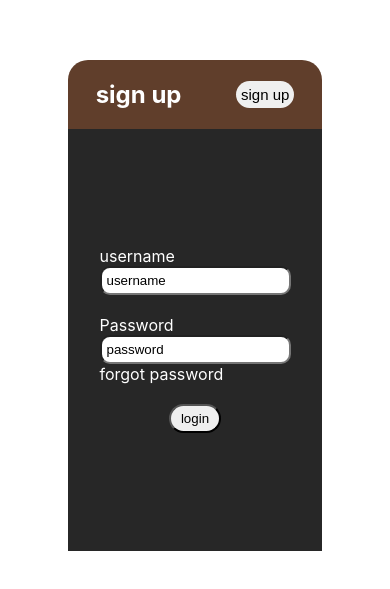
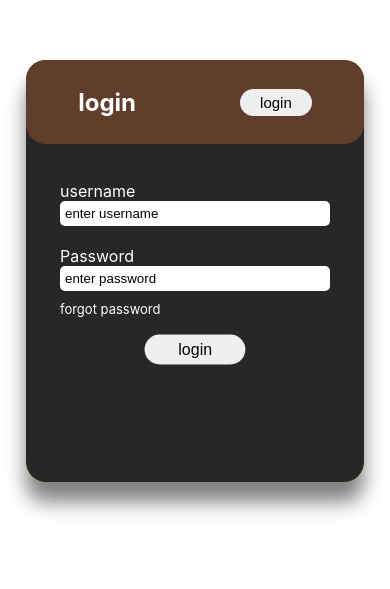
Before and after one commit to Rajatsoni111/project-B, a React (Create React App) app: page / in a window 390 px wide. Shown: the part 151-740 px from the top of the page. Built offline with nearby package versions, Linux system fonts and the light colour scheme.

Commit message:
login signup

```diff
--- a/src/components/login-signup.jsx
+++ b/src/components/login-signup.jsx
@@ -31,14 +31,13 @@ const Login = () => {
     const flipCardMst = (e) => {
         e.preventDefault()
         // setId2('flipCard')
-        if (loginSignUp == "sign up") {
-            setLoginSignup('login')
+        if (loginSignUp2 == "sign up") {
+            setLoginSignup2('login')
             setId("sliderani1")
             setId2('flipCard')
         }
         else {
-            setLoginSignup('sign up')
-            setId("sliderani2")
+            setLoginSignup2('sign up')
             setId2('flipCard2')
         }
 
@@ -86,34 +85,40 @@ const Login = () => {
                     </div>
                 </div>
                 <div className="maincontainer">
-                <div className='switcher' >
-                        <h2 className='slider-name'>{loginSignUp2}</h2>
-                        <button onClick={flipCardMst} className='slider-btn'>{loginSignUp2}</button>
+
+                <div className="thecard" id={id2}>
+
+                    <div className="mobile-login-1">
+                    <div className='switcher' >
+                        <h2 className='slider-name'>login</h2>
+                        <button onClick={flipCardMst} className='slider-btn'>login</button>
                     </div>
-                <div className="thecard" id={id2}>
-                    <div className="login-1">
                         <div className='login-1-1'>
                             <label htmlFor="">username</label>
-                            <input type="text" placeholder="username" />
+                            <input type="text" placeholder="enter username" />
                             <br />
                             <label>Password</label>
-                            <input type="text" placeholder="password" />
+                            <input type="text" placeholder="enter password" />
                             <a href="">forgot password</a>
                             <button>login</button>
                         </div>
                     </div>
-                    <div className="signup-1">
+                    <div className="mobile-signup-1">
+                    <div className='switcher'>
+                        <h2 className='slider-name'>signup</h2>
+                        <button onClick={flipCardMst} className='slider-btn'>signup</button>
+                    </div>
                     <div className='signup-1-1'>
                                 <label htmlFor="">username</label>
-                                <input type="text" placeholder="username" />
+                                <input type="text" placeholder="enter username" />
                                 {/* <label htmlFor="">fullname</label>
                             <input type="text" placeholder='full name' /> */}
                                 <br />
                                 <label htmlFor="">email</label>
-                                <input type="email" placeholder='email' />
+                                <input type="email" placeholder='enter email' />
                                 <br />
                                 <label>Password</label>
-                                <input type="passwoord" placeholder="password" />
+                                <input type="passwoord" placeholder="enter password" />
                                 <button>create</button>
                             </div>
                     </div>
--- a/src/stylesheet/login-signup.css
+++ b/src/stylesheet/login-signup.css
@@ -1,16 +1,20 @@
 body{
-  /* background-image: url("https://img.freepik.com/free-photo/flat-lay-desktop-with-laptop-cup-coffee_23-2148430890.jpg?w=1380&t=st=1723198038~exp=1723198638~hmac=92ae1d81333a41dd08ccc9b4f7343bc28e5048ffb8c45b4a1dd4af2ca0bbbd73"); */
+  /* background-image: url("https://c0.wallpaperflare.com/preview/912/739/608/black-coffee-break-break-time-brewed-coffee.jpg"); */
     margin: 0;
     display: flex;
     align-items: center;
     justify-content: center;
     height: 100dvh;
 }
+.maincontainer{
+  display: none;
+}
 .login-signup-again{
   display: flex;
   align-items: center;
   justify-content: center;
   height: 50dvh;
+
 }
 .login-signup{
     position: relative;
@@ -21,6 +25,8 @@ body{
     border-radius: 30px;
     background: rgb(39, 39, 39);
     color: white;
+    box-shadow: 0px 20px 20px gray;
+
   }
   .login a{
     color: white;
@@ -110,37 +116,45 @@ body{
     display: flex;
     flex-direction: column;
   }
-.flip-login-signup{
-  display: none;
-}
-.flip-card{
-  display: none;
-}
+
   @media  screen and (max-width: 800px) {
 
     .login-signup{
       display: none;
     }
     .maincontainer{
+      display: block;
       position: relative;
-      width: 30dvh;
+      width: 40dvh;
       height: 50dvh;
       background-color: none;
+          border-radius:20px 20px 20px 20px ;
   }
   .switcher{
     display: flex;
     justify-content: space-around;
     align-items: center;
-    border-radius: 20px 20px 0px 0px;
+    border-radius: 20px 20px 20px 20px;
     background-color: rgb(96, 62, 43);
     color: white;
+    position: absolute;
+    top: 0;
+    width: 100%;
+    height: 20%;
+  }
+  .switcher h2{
+    margin: 0;
+    padding: 0;
+    height: fit-content;
+    /* border: black solid; */
   }
   .switcher button{
+
     border-radius: 20px;
     height: fit-content;
     width: fit-content;
     font-size: 15px;
-    padding: 5px;
+    padding:5px 20px;
     border: none;
   }
   .thecard{
@@ -149,13 +163,16 @@ body{
       height: 100%;
       background-color: yellow;
       transform-style:preserve-3d ;
-      transition: all 0.5s ease;
+      transition: all 1s ease;
+      border-radius: 20px 20px 20px 20px;
+      box-shadow: 0px 20px 20px gray;
+
   }
   #flipCard{
       transform: rotateY(180deg);
   }
 
-    .login-1{
+    .mobile-login-1{
       display: flex;
       flex-direction: column;
       align-items: center;
@@ -166,20 +183,31 @@ body{
       backface-visibility: hidden;
       /* border: black solid; */
       background: rgb(39, 39, 39);
+      border-radius: 20px 20px 20px 20px;
+
     }
     .login-1-1, .signup-1-1{
       display: flex;
       flex-direction: column;
       color: white;
+      width: 80%;
+    }
+    .signup-1-1{
+      margin-top: 15%;
     }
     .login-1-1 a{
       text-decoration: none;
       color: white;
+      font-size: 13px;
+      margin-top: 10px;
   }
   .login-1-1 input, .signup-1-1 input{
-    border-radius: 10px;
+    border-radius:5px;
+    background-color: rgb(255, 255, 255);
     color: black;
     padding: 5px;
+    border: none;
+    outline: none;
   }
   .login-1-1 input::placeholder, .signup-1-1 input::placeholder{
     color: black;
@@ -187,12 +215,14 @@ body{
 
   .login-1-1 button,  .signup-1-1 button{
     border-radius: 20px;
-    width: fit-content;
+    width: 10dvh;
     padding: 5px 10px;
     margin: auto;
     margin-top: 20px;
+    scale: 1.2;
+    border: none;
   }
-    .signup-1{
+    .mobile-signup-1{
       background: rgb(39, 39, 39);
       display: flex;
       flex-direction: column;
@@ -203,5 +233,7 @@ body{
       height: 100%;
       backface-visibility: hidden;
       transform: rotateY(180deg);
+      border-radius: 20px 20px 20px 20px;
+
     }
   }
```
